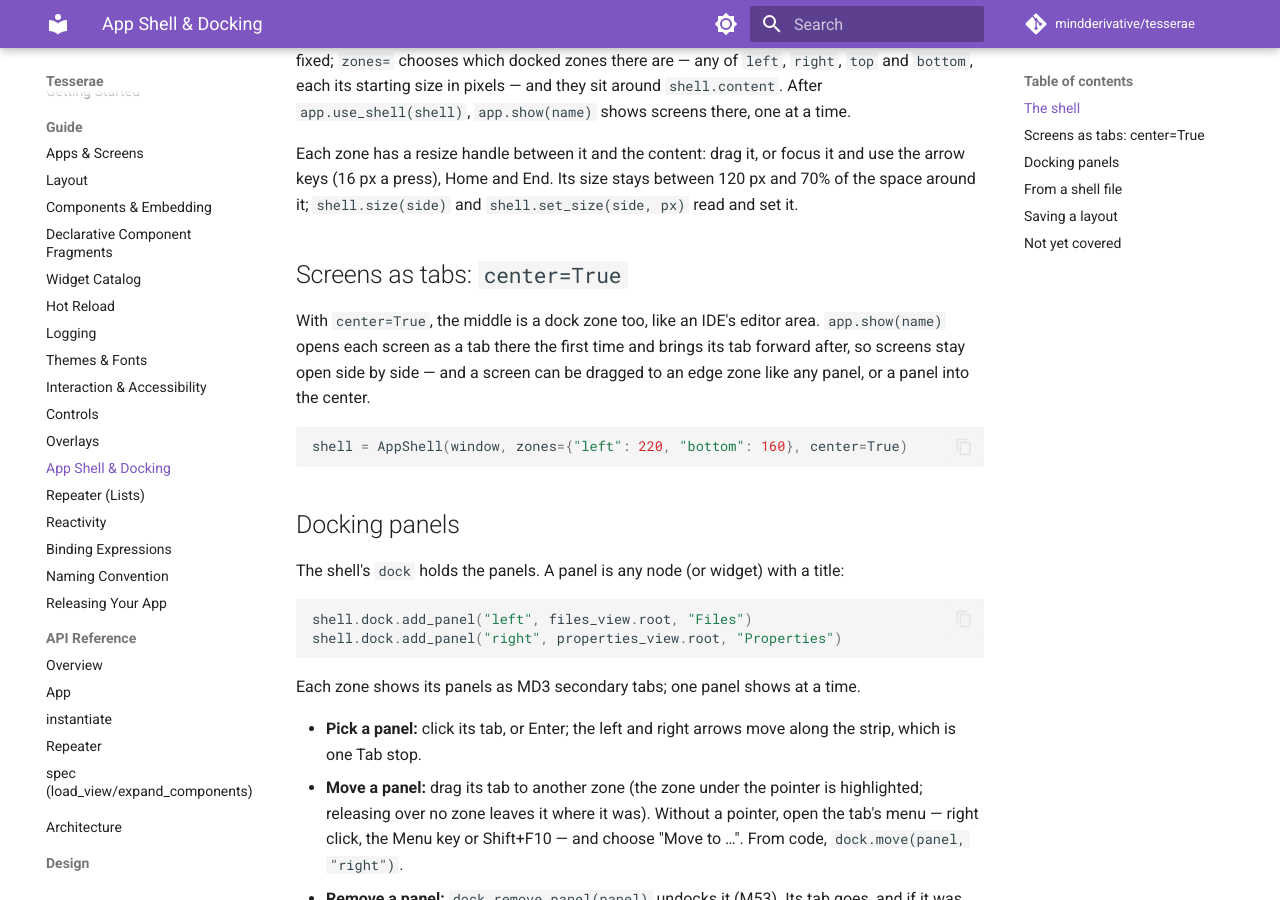
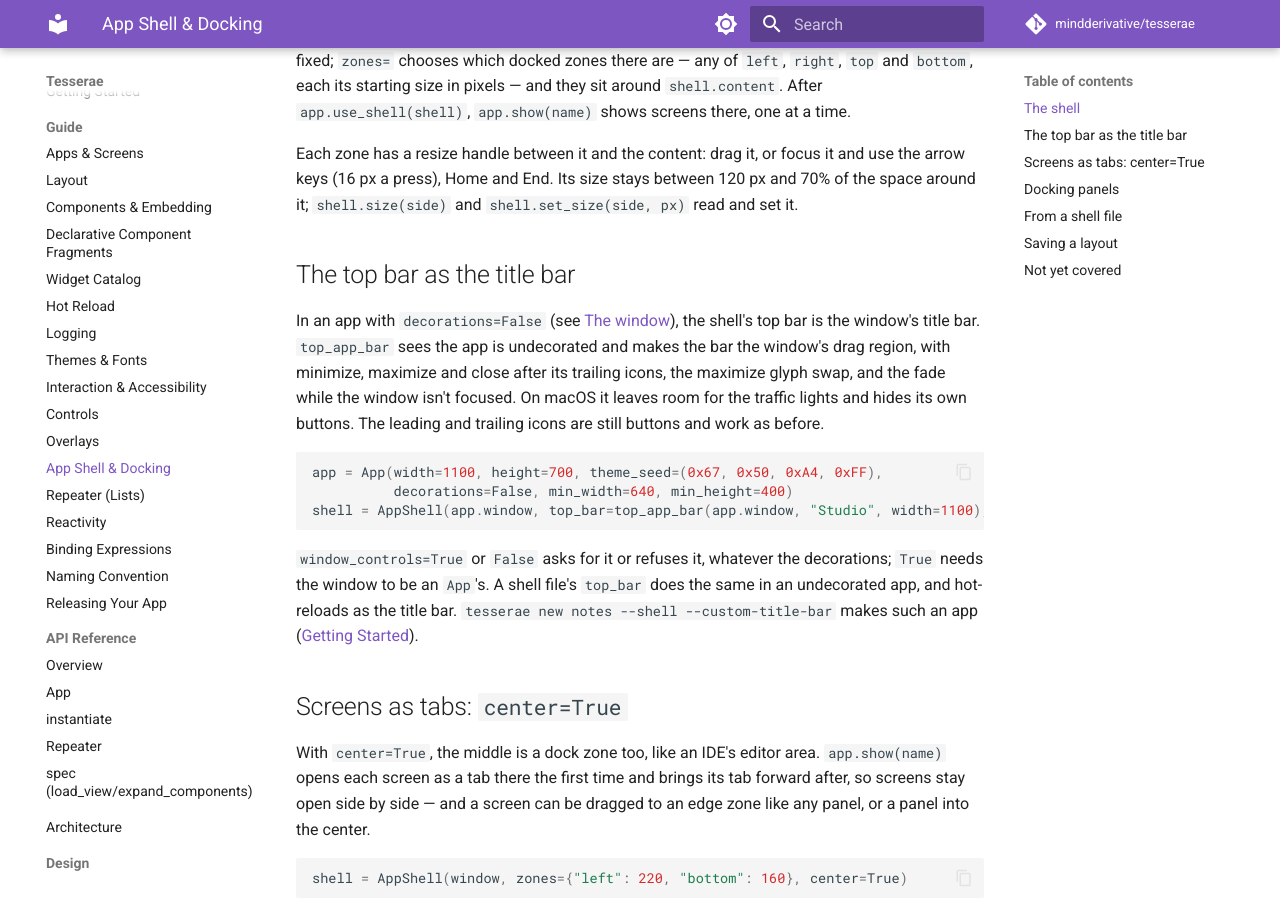
Before and after one commit to mindderivative/tesserae, an MkDocs documentation site: the page built from docs/guide/app-shell.md, in a window 1280 px wide and 900 px high, scrolled down 875 px. Built offline with MkDocs 1.6.1 and Material for MkDocs 9.7.7, drawn with Linux system fonts in a browser that asks for light colours; comment, search, counter and statistics services are not loaded.

Commit message:
0.3.0 M4 Phase 5: docs for undecorated app shells (#58)
The app shell guide's "The top bar as the title bar" (window_controls,
shell files, the scaffold); "The window border" and the window_border
option in the window guide; --custom-title-bar in Getting Started; and
the changelog's undecorated app shells entry under #42.

Co-Authored-By: Claude Opus 5.5 <noreply@anthropic.com>

````diff
--- a/docs/guide/app-shell.md
+++ b/docs/guide/app-shell.md
@@ -48,6 +48,28 @@ Each zone has a resize handle between it and the content: drag it, or
 focus it and use the arrow keys (16 px a press), Home and End. Its size
 stays between 120 px and 70% of the space around it; `shell.size(side)`
 and `shell.set_size(side, px)` read and set it.
+
+## The top bar as the title bar
+
+In an app with `decorations=False` (see [The window](apps-and-screens.md#the-window)),
+the shell's top bar is the window's title bar. `top_app_bar` sees the
+app is undecorated and makes the bar the window's drag region, with
+minimize, maximize and close after its trailing icons, the maximize
+glyph swap, and the fade while the window isn't focused. On macOS it
+leaves room for the traffic lights and hides its own buttons. The
+leading and trailing icons are still buttons and work as before.
+
+```python
+app = App(width=1100, height=700, theme_seed=(0x67, 0x50, 0xA4, 0xFF),
+          decorations=False, min_width=640, min_height=400)
+shell = AppShell(app.window, top_bar=top_app_bar(app.window, "Studio", width=1100), ...)
+```
+
+`window_controls=True` or `False` asks for it or refuses it, whatever
+the decorations; `True` needs the window to be an `App`'s. A shell
+file's `top_bar` does the same in an undecorated app, and hot-reloads
+as the title bar. `tesserae new notes --shell --custom-title-bar` makes
+such an app ([Getting Started](../getting-started.md)).
 
 ## Screens as tabs: `center=True`
 
````
Also changed, not shown: docs/changelog.md (+8 -2 lines), docs/getting-started.md (+5 -0 lines), docs/guide/apps-and-screens.md (+21 -0 lines).
